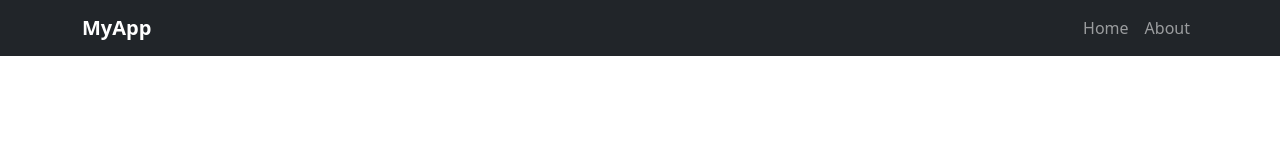
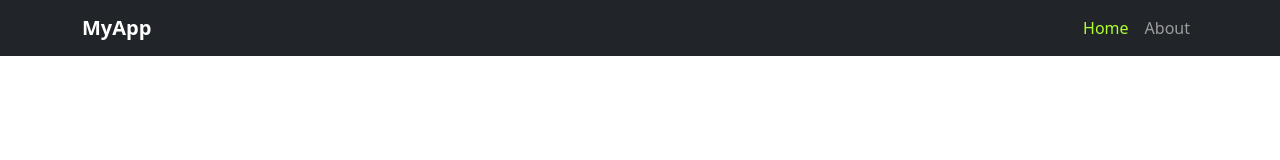
Before and after one commit to Hady-Taha/vue-base, a Vue app: page / in a window 1280 px wide. Shown: the top 160 px of the page. Built offline with nearby package versions, Linux system fonts and the light colour scheme.

Commit message:
Add active class to Navbar links for better navigation feedback

```diff
--- a/src/components/Navbar.vue
+++ b/src/components/Navbar.vue
@@ -26,10 +26,10 @@
       <div class="collapse navbar-collapse" id="navbarNav">
         <ul class="navbar-nav ms-auto">
           <li class="nav-item">
-            <router-link class="nav-link" to="/">Home</router-link>
+            <router-link class="nav-link" active-class="active"  to="/">Home</router-link>
           </li>
           <li class="nav-item">
-            <router-link class="nav-link" to="/about">About</router-link>
+            <router-link class="nav-link" active-class="active"  to="/about">About</router-link>
           </li>
         </ul>
       </div>
@@ -44,4 +44,7 @@
 .navbar-brand {
   font-weight: bold;
 }
+.active{
+  color: greenyellow !important;
+}
 </style>
```
